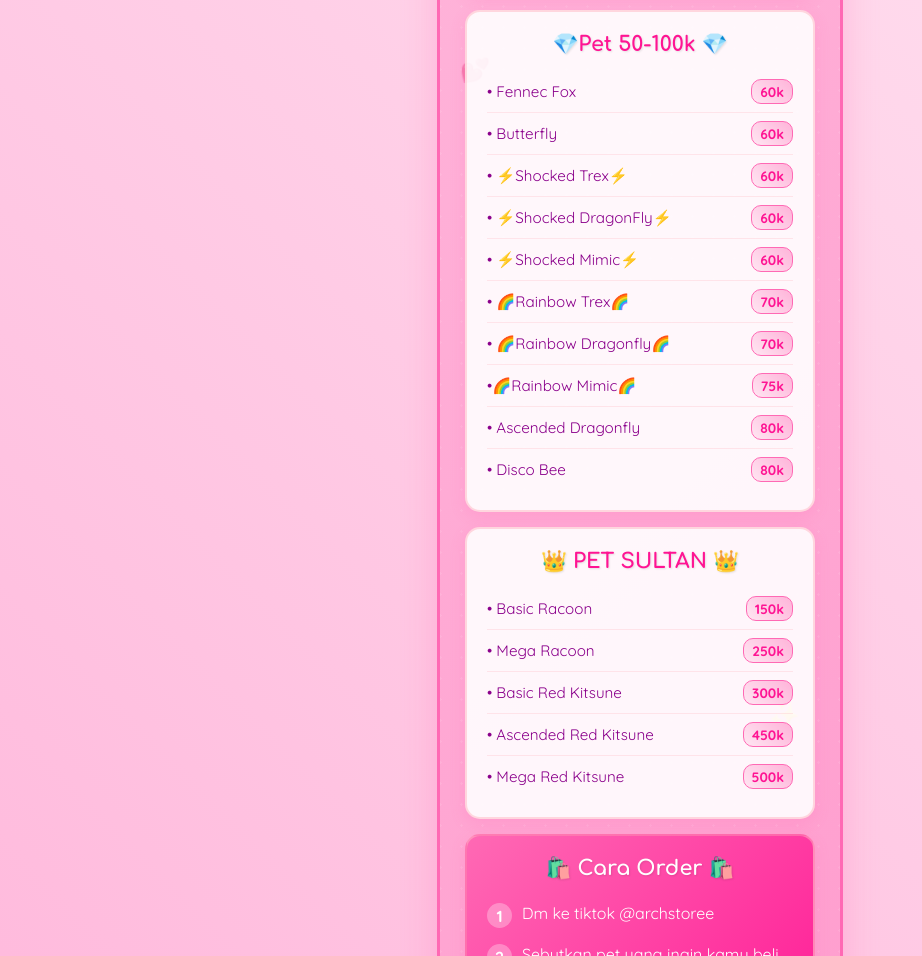
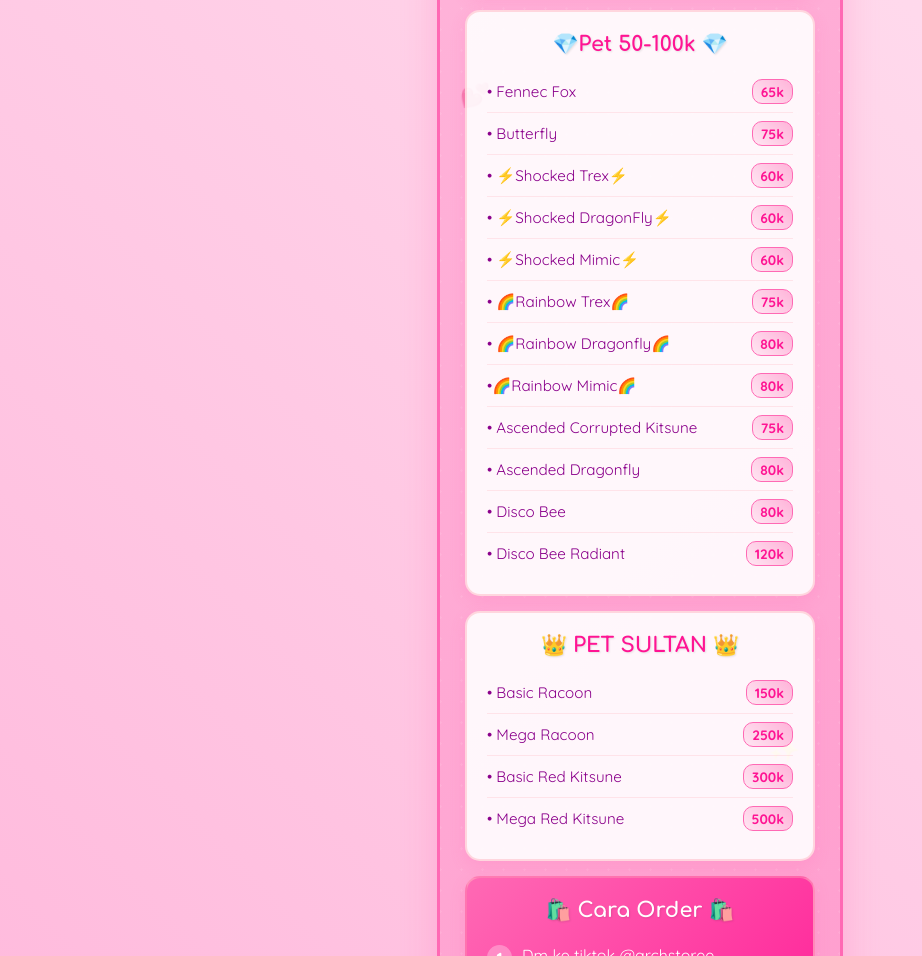
Before and after one commit to AryaMandala33/archstore-site, a plain HTML site: page index.html in a window 1280 px wide. Shown: the part 2020-2976 px from the top of the page, without its empty margins (0-922 px from the left). Drawn offline with Linux system fonts and the light colour scheme; a script that the page names is missing.

Commit message:
index.html

```diff
--- a/index.html
+++ b/index.html
@@ -273,11 +273,11 @@
                 <ul class="pet-list">
                       <li class="pet-item">
                         <span class="pet-name">• Fennec Fox</span>
-                        <span class="pet-price">60k</span>
+                        <span class="pet-price">65k</span>
                     </li>
                      <li class="pet-item">
                         <span class="pet-name">• Butterfly </span>
-                        <span class="pet-price">60k</span>
+                        <span class="pet-price">75k</span>
                     </li>
                     <li class="pet-item">
                         <span class="pet-name">• ⚡Shocked Trex⚡</span>
@@ -294,25 +294,34 @@
                       </li>
                     <li class="pet-item">
                         <span class="pet-name">• 🌈Rainbow Trex🌈</span>
-                        <span class="pet-price">70k</span>
+                        <span class="pet-price">75k</span>
                     </li>
                      <li class="pet-item">
                         <span class="pet-name">• 🌈Rainbow Dragonfly🌈</span>
-                        <span class="pet-price">70k</span>
+                        <span class="pet-price">80k</span>
                     </li>
                       </li>
                     <li class="pet-item">
                         <span class="pet-name">•🌈Rainbow Mimic🌈</span>
+                        <span class="pet-price">80k</span>
+                    </li>
+                          </li>
+                      <li class="pet-item">
+                        <span class="pet-name">• Ascended Corrupted Kitsune</span>
                         <span class="pet-price">75k</span>
                     </li>
                       <li class="pet-item">
                         <span class="pet-name">• Ascended Dragonfly</span>
                         <span class="pet-price">80k</span>
                     </li>
-
                     <li class="pet-item">
                         <span class="pet-name">• Disco Bee </span>
                         <span class="pet-price">80k</span>
+                    </li>
+                      <li class="pet-item">
+                        <span class="pet-name">• Disco Bee Radiant </span>
+                        <span class="pet-price">120k</span>
+
                 </ul>
             </div>
 
@@ -330,10 +339,6 @@
                     <li class="pet-item">
                         <span class="pet-name">• Basic Red Kitsune </span>
                         <span class="pet-price">300k</span>
-                    </li>
-                    <li class="pet-item">
-                        <span class="pet-name">• Ascended Red Kitsune </span>
-                        <span class="pet-price">450k</span>
                     </li>
                     <li class="pet-item">
                         <span class="pet-name">• Mega Red Kitsune </span>
```
